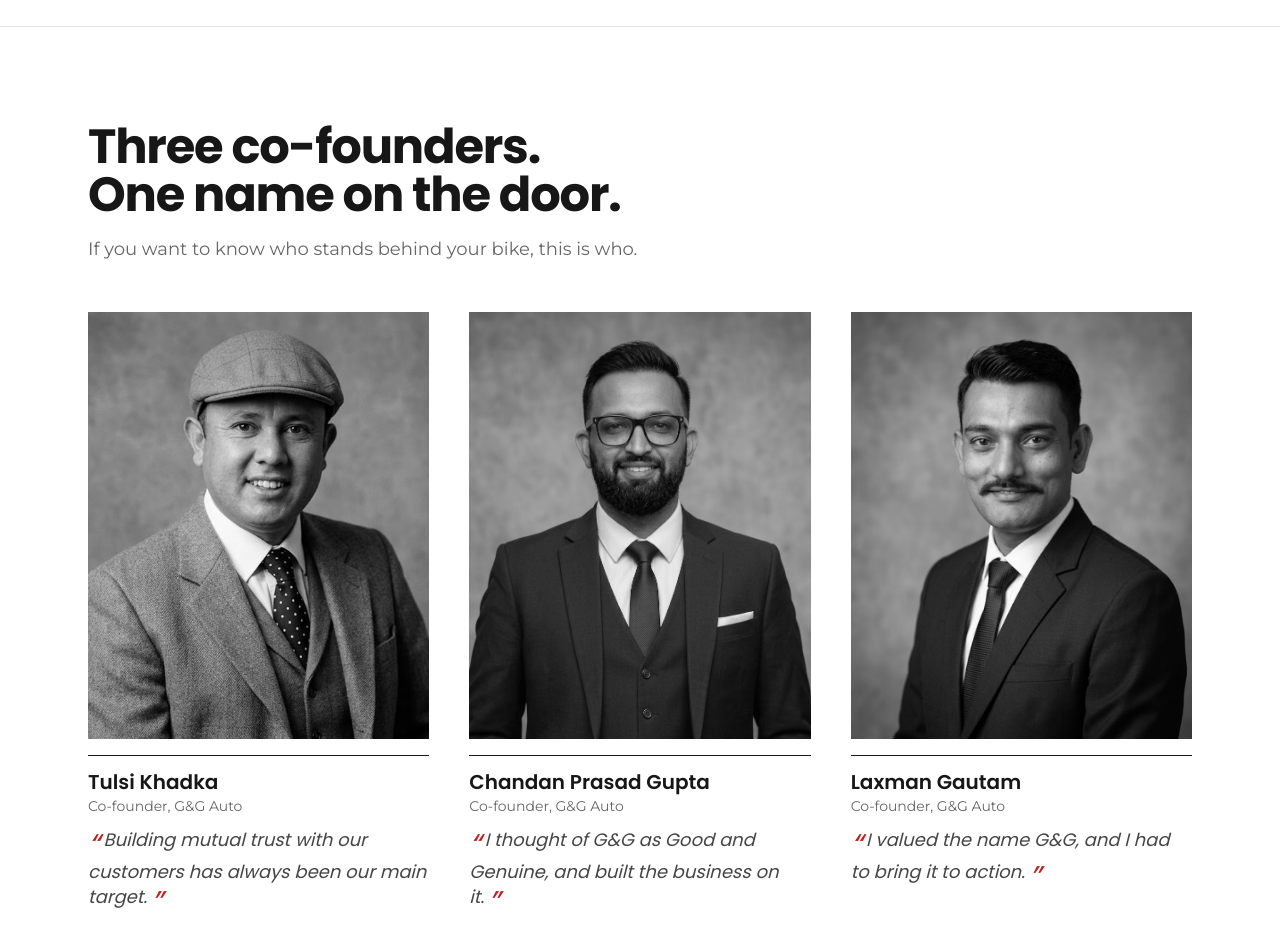
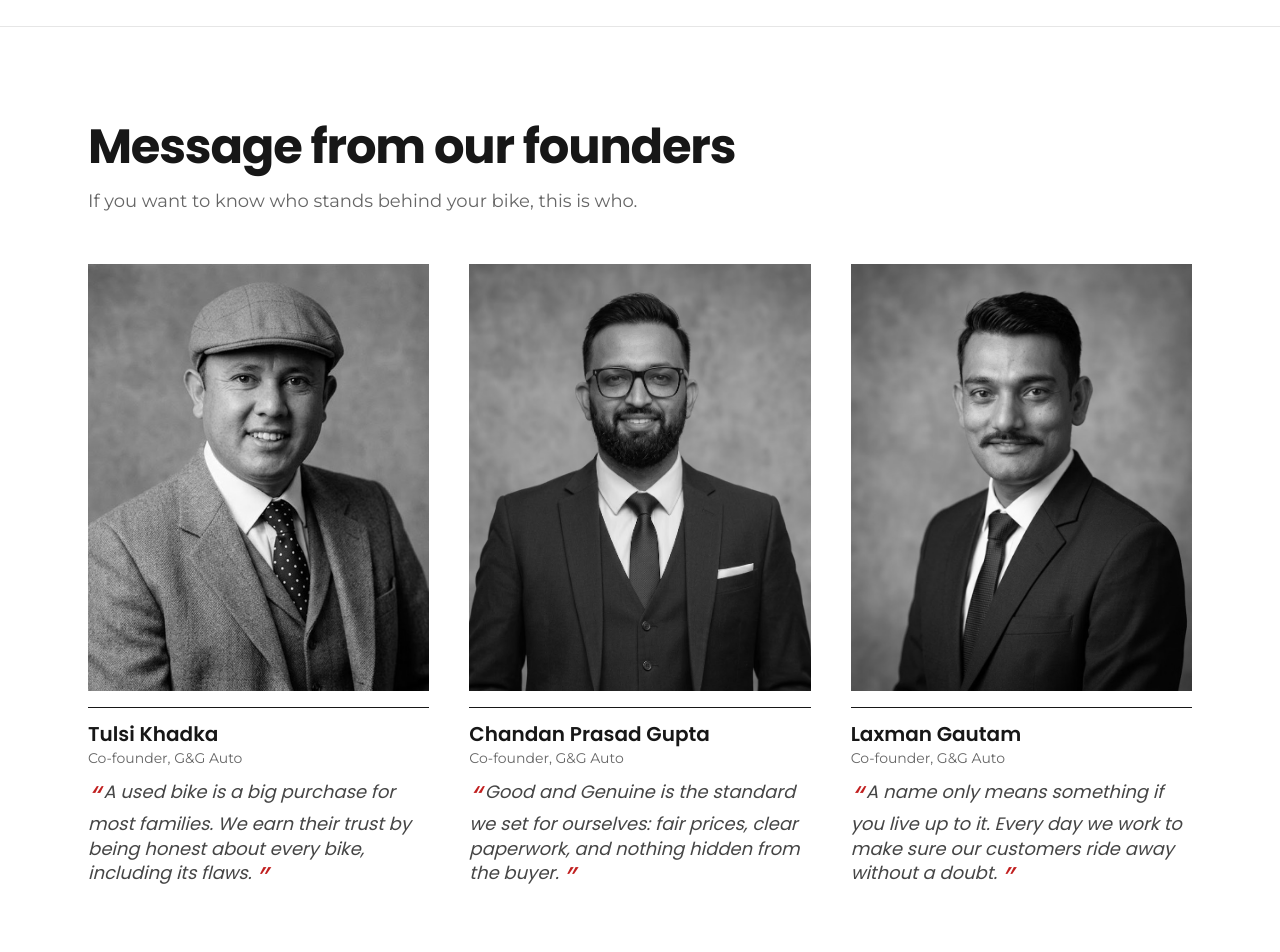
Before and after one commit to AI-Biztech-Nepal/Hamro-GNG-Auto, a Next.js app: page /about in a window 1280 px wide. Shown: the part 2280-3232 px from the top of the page. Built offline with nearby package versions, Linux system fonts and the light colour scheme; no server answers; a web font is replaced by a local one.

Commit message:
About page: 'Message from our founders' heading and more mature founder quotes
Co-Authored-By: Claude Sonnet 5.5 <noreply@anthropic.com>

```diff
--- a/src/components/about/AboutClient.tsx
+++ b/src/components/about/AboutClient.tsx
@@ -6,9 +6,9 @@ import { CONTACT_INFO, OUTLETS } from '@/lib/constants';
 import { ShowroomMap } from '@/components/about/ShowroomMap';
 
 const FOUNDERS = [
-  { name: 'Tulsi Khadka', photo: '/team/tp.jpg', pos: '50% 30%', quote: 'Building mutual trust with our customers has always been our main target.' },
-  { name: 'Chandan Prasad Gupta', photo: '/team/cp.jpg', pos: '50% 22%', quote: 'I thought of G&G as Good and Genuine, and built the business on it.' },
-  { name: 'Laxman Gautam', photo: '/team/lp.jpg', pos: '50% 25%', quote: 'I valued the name G&G, and I had to bring it to action.' },
+  { name: 'Tulsi Khadka', photo: '/team/tp.jpg', pos: '50% 30%', quote: 'A used bike is a big purchase for most families. We earn their trust by being honest about every bike, including its flaws.' },
+  { name: 'Chandan Prasad Gupta', photo: '/team/cp.jpg', pos: '50% 22%', quote: 'Good and Genuine is the standard we set for ourselves: fair prices, clear paperwork, and nothing hidden from the buyer.' },
+  { name: 'Laxman Gautam', photo: '/team/lp.jpg', pos: '50% 25%', quote: 'A name only means something if you live up to it. Every day we work to make sure our customers ride away without a doubt.' },
 ];
 
 const PROMISES = [
@@ -146,7 +146,7 @@ function Founders() {
     <section className="bg-surface border-y border-border">
       <div className="max-w-6xl mx-auto px-4 sm:px-6 py-16 md:py-24">
         <Reveal>
-          <h2 className="font-headline font-bold text-3xl md:text-5xl tracking-tight text-balance max-w-2xl leading-[1.08]">Three co-founders. One name on the door.</h2>
+          <h2 className="font-headline font-bold text-3xl md:text-5xl tracking-tight text-balance max-w-2xl leading-[1.08]">Message from our founders</h2>
           <p className="mt-4 text-lg text-muted-foreground max-w-[56ch] leading-relaxed">If you want to know who stands behind your bike, this is who.</p>
         </Reveal>
         <div className="mt-12 grid gap-10 sm:grid-cols-3 items-start">
```
